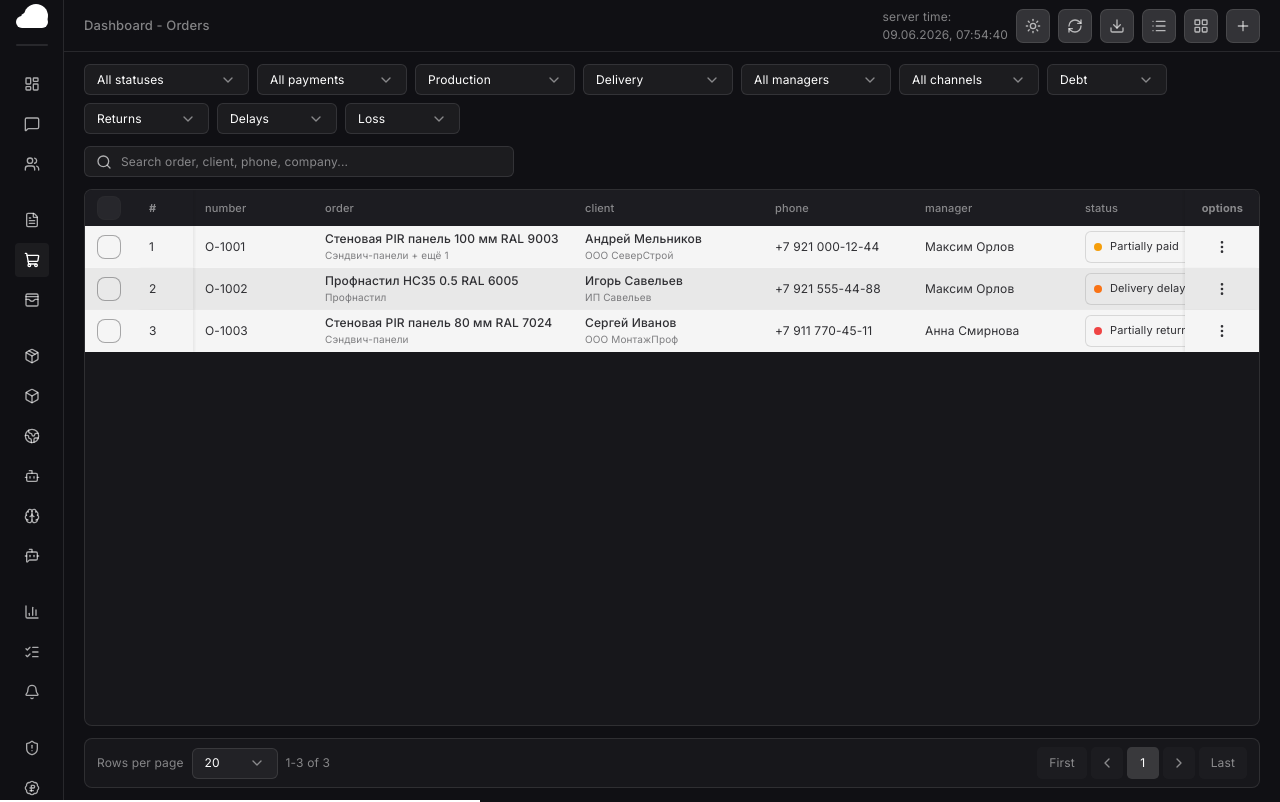
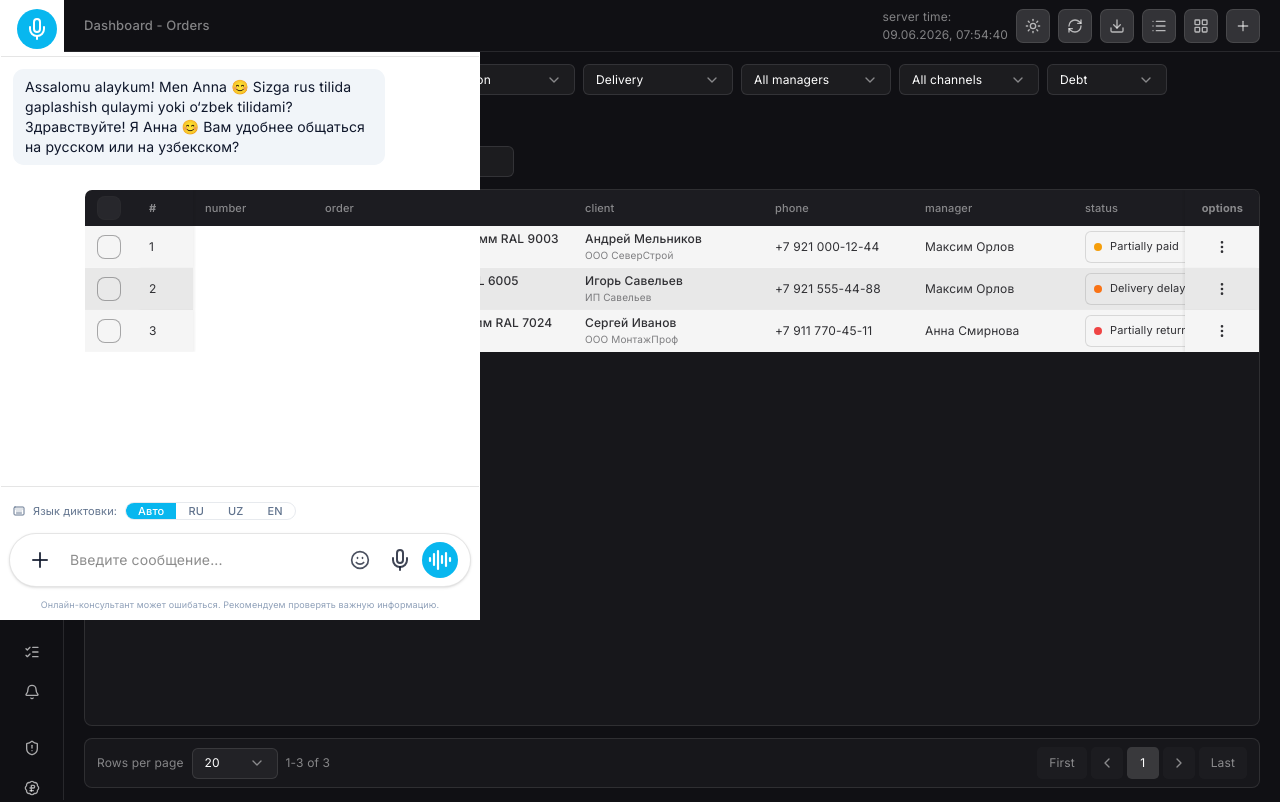
Before and after one commit to Mustafa00764/crm-admin, a Next.js app: page /orders in a window 1280 px wide. Shown: the top 802 px of the page. Built offline with nearby package versions, Linux system fonts and the light colour scheme.

Commit message:
edit chat form

```diff
--- a/features/public-chat/ui/public-chat-widget.tsx
+++ b/features/public-chat/ui/public-chat-widget.tsx
@@ -1352,7 +1352,7 @@ export function PublicChatWidget({
   return (
     <div
       className={cn(
-        'max-w-120 min-h-155 max-h-155 flex h-full w-full flex-col overflow-hidden border pointer-events-auto',
+        'max-w-120 min-h-155 fixed top-0 left-0 max-h-155 flex h-full w-full flex-col overflow-hidden border pointer-events-auto',
         theme === 'light'
           ? 'bg-white text-slate-950'
           : 'bg-[#090b10] text-white'
```
